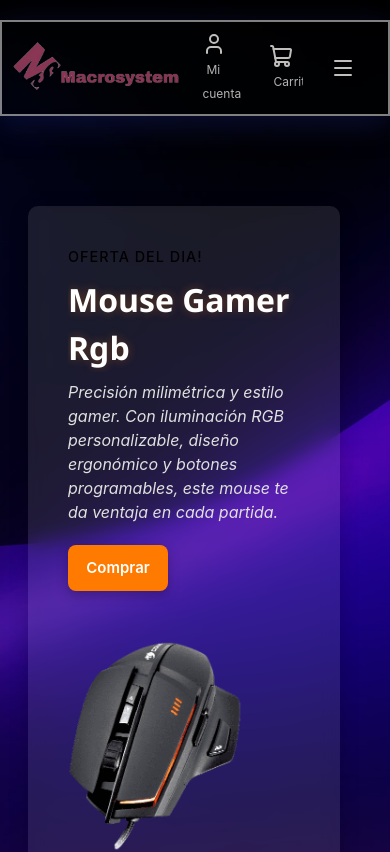
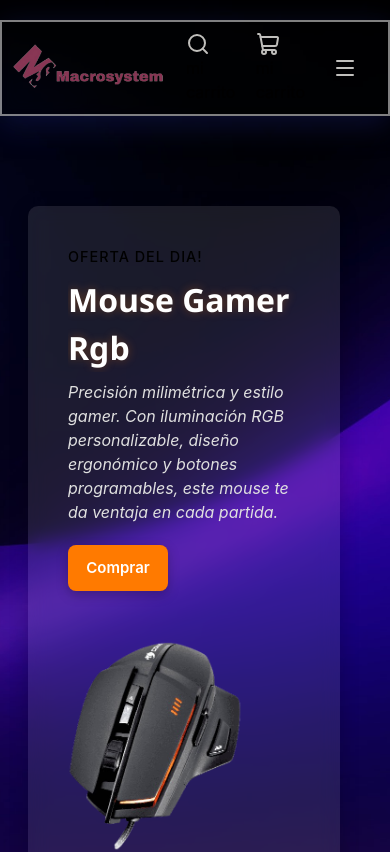
Before and after one commit to Al-dam1/Macrosystem, a React (Vite) app: page / in a window 390 px wide. Shown: the top 852 px of the page. Built offline with nearby package versions, Linux system fonts and the light colour scheme.

Commit message:
pequeña mejora en mobile!

```diff
--- a/src/components/Navbar.jsx
+++ b/src/components/Navbar.jsx
@@ -1,5 +1,5 @@
 import React, { useState } from "react";
-import { User, ShoppingCart, Menu, X } from "lucide-react";
+import { User, ShoppingCart, Menu, X,Search } from "lucide-react";
 import Logo from '../../src/assets/logo.webp'
 import Mouse from "../../src/assets/mouse1.png";
 const Navbar = () => {
@@ -7,6 +7,7 @@ const Navbar = () => {
   const [productosAbierto, setProductosAbierto] = useState(false);
   return (
     <>
+
       <header className='fondo-tecnologico'>
         <div className="contenedor">
 
@@ -17,6 +18,8 @@ const Navbar = () => {
           width={'200px'}
           />
            <nav className="sticky z-50 ">
+
+
               <ul className="hidden gap-6 ml-8 md:flex">
                 <li className="active">Inicio</li>
                 <li className="relative group">
@@ -70,12 +73,14 @@ const Navbar = () => {
 
             <div className="contenido-users">
               <div className="user">
-                <User color="#c0bfbc" />
-                <span className="label">Mi cuenta</span>
+              <Search color="#c0bfbc"/>
+              <span >mi carrito</span>
               </div>
+
               <div className="cart">
                 <ShoppingCart color="#c0bfbc" />
-                <span className="label">Carrito</span>
+                <span  >mi carrito</span>
+
               </div>
               <button
                 className="p-2 md:hidden"
@@ -127,7 +132,7 @@ const Navbar = () => {
             <li>Contacto</li>
             <li>Políticas de devolución</li>
             <li>Políticas de envío</li>
-            <div className="flex flex-row gap-8">
+            <div className="flex flex-row gap-8 ">
               <li className="flex flex-row items-center gap-2">
               <User color="#c0bfbc" />
               <span>Crear cuenta</span>
```
